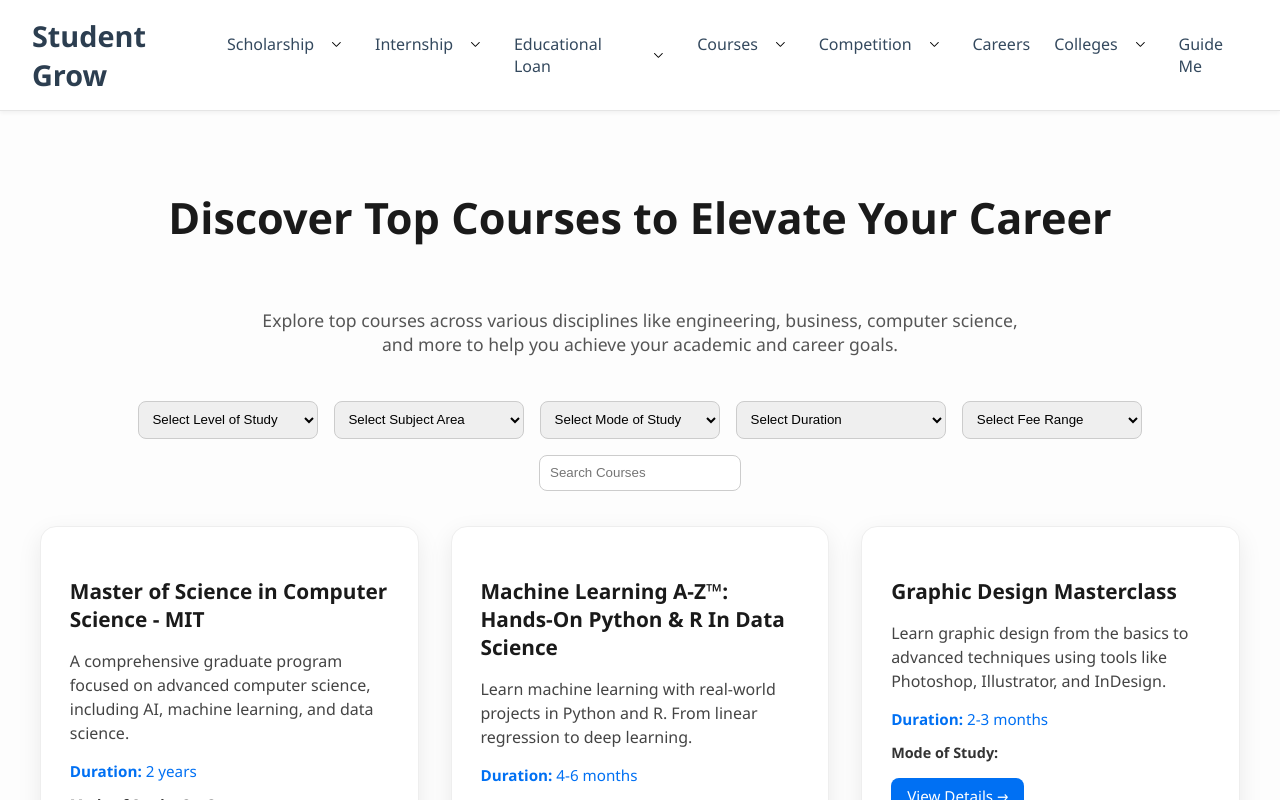
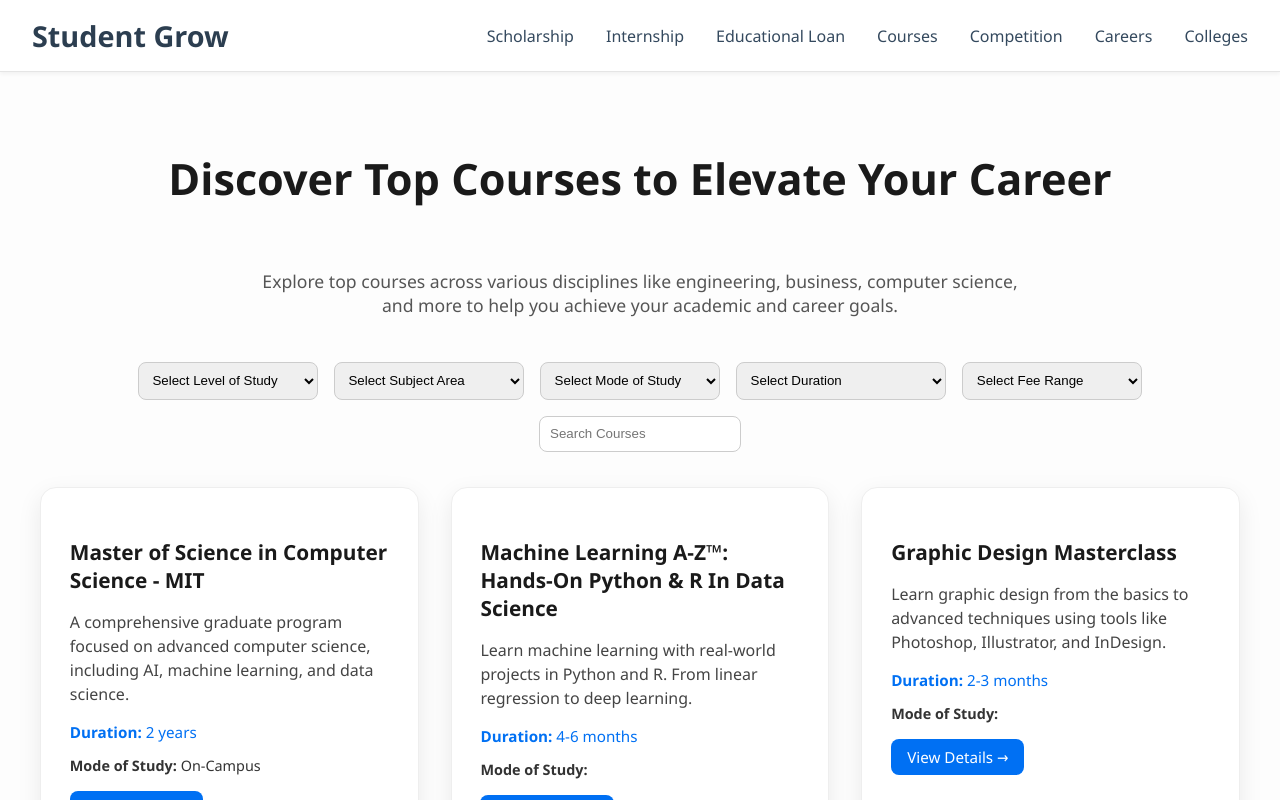
Before and after one commit to z9xqv7mkt3wl8psa/findmycareer, a Next.js app: page /courses in a window 1280 px wide. Shown: the top 800 px of the page. Built offline with nearby package versions, Linux system fonts and the light colour scheme.

Commit message:
Update Navbar.tsx

```diff
--- a/src/components/Navbar.tsx
+++ b/src/components/Navbar.tsx
@@ -1,10 +1,11 @@
+'use client';
+
 import Link from 'next/link';
 import { useState } from 'react';
-import { CSSProperties } from 'react';
 
 export default function Navbar() {
-  const [activeSubmenu, setActiveSubmenu] = useState<string | null>(null);
-  const [hoveredSubmenuItem, setHoveredSubmenuItem] = useState<string | null>(null);
+  const [activeMenu, setActiveMenu] = useState<string | null>(null);
+  const [hoveredSubItem, setHoveredSubItem] = useState<string | null>(null);
 
   const navItems = [
     {
@@ -57,28 +58,41 @@ export default function Navbar() {
       label: 'Courses',
       path: '/courses',
       subItems: [
-        'Top Courses for Engineering',
-        'Top Courses for Bachelors',
-        'Top Courses for Masters',
-      ].map(title => ({
-        label: title,
-        path: `/courses/${title.toLowerCase().replace(/\s+/g, '-')}`
-      }))
+        {
+          label: 'Top Courses for Engineering',
+          path: '/courses/top-courses-for-engineering',
+          subItems: [
+            {
+              label: 'DSA',
+              path: '/courses/top-courses-for-engineering/dsa'
+            },
+            {
+              label: 'Core Courses',
+              path: '/courses/top-courses-for-engineering/core-courses'
+            }
+          ]
+        },
+        {
+          label: 'Top Courses for Bachelors',
+          path: '/courses/top-courses-for-bachelors'
+        },
+        {
+          label: 'Top Courses for Masters',
+          path: '/courses/top-courses-for-masters'
+        }
+      ]
     },
-
     {
       label: 'Competition',
       path: '/competition',
       subItems: [
         'Hackathon',
-        'Quizes',
+        'Quizez',
       ].map(title => ({
         label: title,
         path: `/competition/${title.toLowerCase().replace(/\s+/g, '-')}`
       }))
     },
-
-
     { label: 'Careers', path: '/careers' },
     {
       label: 'Colleges',
@@ -91,95 +105,53 @@ export default function Navbar() {
         path: `/colleges/${title.toLowerCase().replace(/\s+/g, '-')}`
       }))
     },
-
-    { label: 'Guide Me', path: '/' },
   ];
-
-  const handleSubmenuToggle = (path: string | null) => {
-    setActiveSubmenu(activeSubmenu === path ? null : path);
-  };
-
-  const handleSubmenuItemMouseEnter = (path: string) => {
-    setHoveredSubmenuItem(path);
-  };
-
-  const handleSubmenuItemMouseLeave = () => {
-    setHoveredSubmenuItem(null);
-  };
-
-  const dropdownButtonStyles = (isActive: boolean): CSSProperties => ({
-    background: 'none',
-    border: 'none',
-    padding: '0.25rem 0.5rem',
-    marginLeft: '0.5rem',
-    cursor: 'pointer',
-    outline: 'none',
-    display: 'flex',
-    alignItems: 'center',
-    justifyContent: 'center',
-    transform: isActive ? 'rotate(180deg)' : 'rotate(0deg)',
-    transition: 'transform 0.2s ease-in-out',
-  });
-
-  const dropdownIconStyles = (isActive: boolean): CSSProperties => ({
-    fontSize: '0.8rem',
-    width: '1em',
-    height: '1em',
-    pointerEvents: 'none',
-  });
-
-  const submenuItemStyles = (path: string): CSSProperties => ({
-    display: 'block',
-    padding: '0.8rem 1.75rem',
-    color: '#333',
-    textDecoration: 'none',
-    whiteSpace: 'nowrap',
-    transition: 'background-color 0.15s ease-in-out',
-    backgroundColor: hoveredSubmenuItem === path ? '#f9f9f9' : 'transparent', // Conditional background color
-  });
 
   return (
     <nav style={styles.nav}>
-      <Link href="/home" style={styles.logo}>
-        Student Grow
-      </Link>
-
+      <Link href="/" style={styles.logo}>Student Grow</Link>
       <ul style={styles.menu}>
         {navItems.map(({ label, path, subItems }) => (
           <li
             key={path}
-            style={{ position: 'relative' }}
+            style={styles.menuItem}
+            onMouseEnter={() => setActiveMenu(path)}
+            onMouseLeave={(e) => {
+              const related = e.relatedTarget as HTMLElement;
+              if (!e.currentTarget.contains(related)) setActiveMenu(null);
+            }}
           >
-            <div style={styles.navItemWrapper}>
-              <Link
-                href={path}
-                style={styles.link}
-              >
-                {label}
-              </Link>
-              {subItems && (
-                <button
-                  onClick={() => handleSubmenuToggle(path)}
-                  style={dropdownButtonStyles(activeSubmenu === path)}
-                >
-                  <svg viewBox="0 0 24 24" fill="currentColor" style={dropdownIconStyles(activeSubmenu === path)}>
-                    <path fillRule="evenodd" d="M12.53 16.28a.75.75 0 01-1.06 0l-7.5-7.5a.75.75 0 011.06-1.06L12 14.69l6.97-6.97a.75.75 0 011.06 1.06l-7.5 7.5z" clipRule="evenodd" />
-                  </svg>
-                </button>
-              )}
-            </div>
+            <Link href={path} style={styles.link}>{label}</Link>
 
-            {subItems && activeSubmenu === path && (
-              <ul style={styles.submenu}>
+            {subItems && activeMenu === path && (
+              <ul style={{
+                ...styles.submenu,
+                left: label === 'Colleges' ? 'auto' : 0,
+                right: label === 'Colleges' ? 0 : 'auto'
+              }}>
                 {subItems.map((sub) => (
                   <li
-                    key={sub.path}
-                    onMouseEnter={() => handleSubmenuItemMouseEnter(sub.path)}
-                    onMouseLeave={handleSubmenuItemMouseLeave}
+                    key={sub.path || sub.label}
+                    style={{ position: 'relative' }}
+                    onMouseEnter={() => setHoveredSubItem(sub.label)}
+                    onMouseLeave={() => setHoveredSubItem(null)}
                   >
-                    <Link href={sub.path} style={submenuItemStyles(sub.path)}>
+                    <Link href={sub.path} style={styles.submenuItem}>
                       {sub.label}
                     </Link>
+
+                    {/* Show nested submenu only when hovered */}
+                    {sub.subItems && hoveredSubItem === sub.label && (
+                      <ul style={{ ...styles.submenu, top: 0, left: '100%' }}>
+                        {sub.subItems.map((nested) => (
+                          <li key={nested.path}>
+                            <Link href={nested.path} style={styles.submenuItem}>
+                              {nested.label}
+                            </Link>
+                          </li>
+                        ))}
+                      </ul>
+                    )}
                   </li>
                 ))}
               </ul>
@@ -187,11 +159,18 @@ export default function Navbar() {
           </li>
         ))}
       </ul>
+
+      {/* Global style for hover effect */}
+      <style jsx global>{`
+        a:hover {
+          background-color: #f5f5f5 !important;
+        }
+      `}</style>
     </nav>
   );
 }
 
-const styles: { [key: string]: CSSProperties } = {
+const styles: { [key: string]: React.CSSProperties } = {
   nav: {
     display: 'flex',
     justifyContent: 'space-between',
@@ -202,24 +181,23 @@ const styles: { [key: string]: CSSProperties } = {
     position: 'sticky',
     top: 0,
     zIndex: 1000,
-    boxShadow: '0 2px 4px rgba(0, 0, 0, 0.05)'
+    boxShadow: '0 2px 4px rgba(0, 0, 0, 0.05)',
   },
   logo: {
     fontWeight: 'bold',
     fontSize: '1.8rem',
     color: '#2c3e50',
-    textDecoration: 'none'
+    textDecoration: 'none',
   },
   menu: {
     display: 'flex',
     listStyle: 'none',
-    gap: '1.5rem',
+    gap: '2rem',
     margin: 0,
-    padding: 0
+    padding: 0,
   },
-  navItemWrapper: {
-    display: 'flex',
-    alignItems: 'center',
+  menuItem: {
+    position: 'relative',
   },
   link: {
     textDecoration: 'none',
@@ -230,15 +208,24 @@ const styles: { [key: string]: CSSProperties } = {
   },
   submenu: {
     position: 'absolute',
-    top: 'calc(100% + 0.25rem)',
-    left: 0,
+    top: '100%',
     backgroundColor: '#fff',
     boxShadow: '0px 8px 16px rgba(0,0,0,0.15)',
     borderRadius: '0.4rem',
-    padding: '0.75rem 0',
+    padding: '0.5rem 0',
     zIndex: 1001,
-    minWidth: '260px',
+    minWidth: '240px',
+    listStyle: 'none',
     border: '1px solid #e5e5e5',
-    marginTop: '0.2rem',
+  },
+  submenuItem: {
+    display: 'block',
+    padding: '0.6rem 1rem',
+    color: '#333',
+    textDecoration: 'none',
+    whiteSpace: 'nowrap',
+    transition: 'all 0.2s ease-in-out',
+    borderRadius: '4px',
+    cursor: 'pointer',
   },
 };
```
